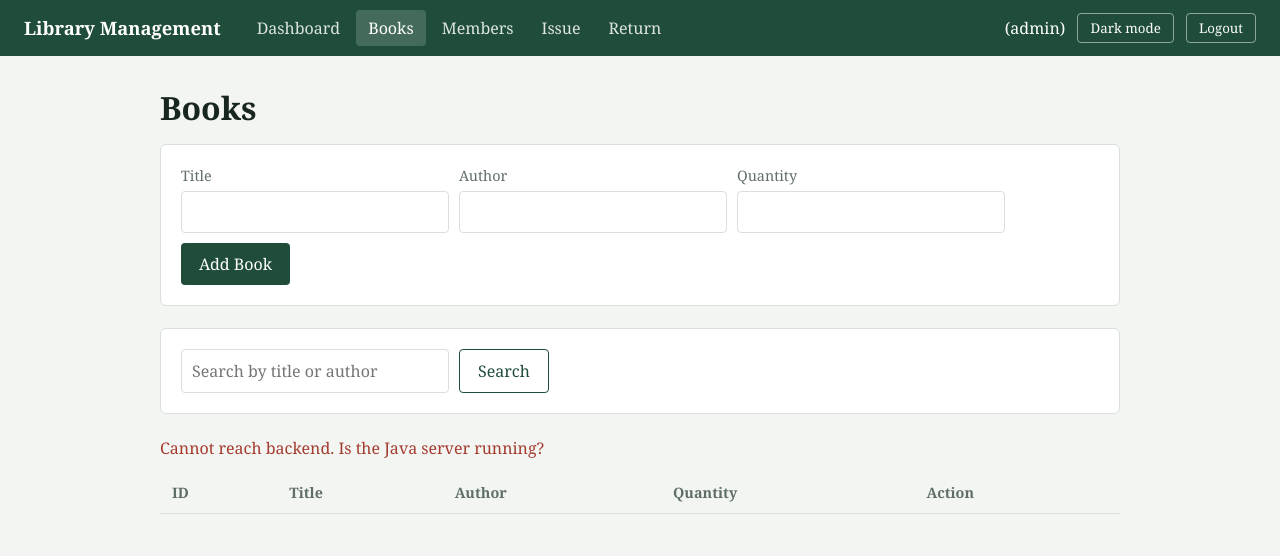
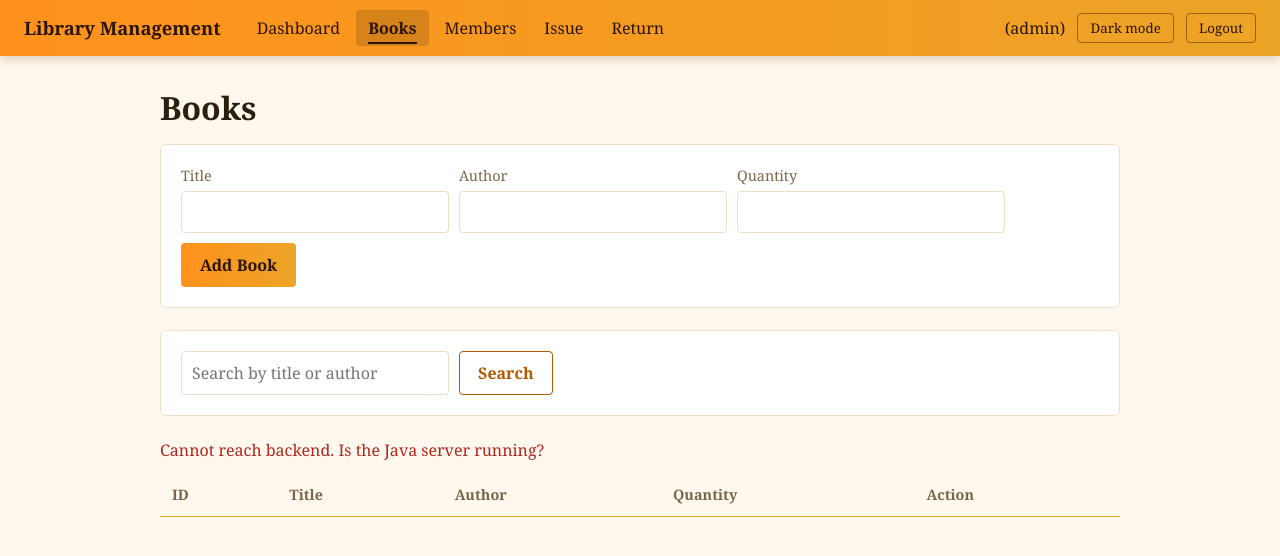
Before and after one commit to Anubhavkr0007/library-Management--System, a plain HTML site: page Library-Management-System/frontend/books.html in a window 1280 px wide. Drawn offline with Linux system fonts and the light colour scheme; no server answers; sample sign-in values are in the browser's storage.

Commit message:
Refactor CSS variables for improved theming
Updated color variables and styles for light and dark themes, enhancing the overall design and readability.

```diff
--- a/Library-Management-System/frontend/css/style.css
+++ b/Library-Management-System/frontend/css/style.css
@@ -1,53 +1,170 @@
+/* Library Management System - orange (#FF921C) + yellow (#ECA427) theme */
 :root {
   color-scheme: light;
-  --bg: #f3f5f2;
+  --bg: #fff8ef;
   --surface: #ffffff;
-  --ink: #17261f;
-  --muted: #5f6f67;
-  --line: #d9e0db;
-  --brand: #1f4d3a;
-  --brand-ink: #ffffff;
-  --accent: #b8862b;
-  --danger: #a33b2e;
-  --ok: #1f6b45;
+  --ink: #2b1f0e;
+  --muted: #7a6648;
+  --line: #f0dfc4;
+  --brand: #FF921C;
+  --accent: #ECA427;
+  --brand-ink: #2b1500;      /* dark text that stays readable on orange */
+  --brand-strong: #b25a00;   /* darker orange for text/borders on light surfaces */
+  --glow: rgba(255, 146, 28, 0.28);
+  --shadow: 0 6px 18px rgba(120, 70, 0, 0.14);
+  --danger: #b3261e;
+  --ok: #2e7d32;
 }
 :root[data-theme="dark"] {
   color-scheme: dark;
-    --bg: #101713; --surface: #18221c; --ink: #e8efe9; --muted: #9bab9f;
-    --line: #2b3a31; --brand: #4f9a76; --brand-ink: #0c130f; --accent: #d4a43f;
-    --danger: #e07a6b; --ok: #6fcf9f;
+  --bg: #17110a;
+  --surface: #221a10;
+  --ink: #f6ead7;
+  --muted: #bfa987;
+  --line: #3a2d1b;
+  --brand-strong: #ffb04f;
+  --glow: rgba(255, 146, 28, 0.35);
+  --shadow: 0 6px 18px rgba(0, 0, 0, 0.5);
+  --danger: #ff8a7a;
+  --ok: #7ed39a;
 }
+
 * { box-sizing: border-box; }
-body { margin: 0; font-family: Georgia, "Times New Roman", serif; background: var(--bg); color: var(--ink); line-height: 1.5; }
+body {
+  margin: 0;
+  font-family: Georgia, "Times New Roman", serif;
+  background: var(--bg);
+  color: var(--ink);
+  line-height: 1.5;
+  transition: background .3s ease, color .3s ease;
+}
 h1, h2, h3 { font-weight: 600; margin: 0 0 12px; }
-nav { background: var(--brand); color: var(--brand-ink); display: flex; flex-wrap: wrap; align-items: center; gap: 4px; padding: 10px 24px; }
+
+/* ---------- Navigation ---------- */
+nav {
+  background: linear-gradient(90deg, var(--brand), var(--accent));
+  color: var(--brand-ink);
+  display: flex; flex-wrap: wrap; align-items: center; gap: 4px;
+  padding: 10px 24px;
+  box-shadow: 0 3px 10px rgba(120, 70, 0, 0.25);
+  animation: slideDown .5s ease both;
+}
 nav .logo { font-size: 1.15rem; font-weight: 700; margin-right: 20px; }
-nav a { color: var(--brand-ink); text-decoration: none; padding: 6px 12px; border-radius: 4px; opacity: .85; }
-nav a:hover, nav a.active { opacity: 1; background: rgba(255,255,255,.16); }
+nav a {
+  color: var(--brand-ink); text-decoration: none;
+  padding: 6px 12px; border-radius: 4px;
+  position: relative; transition: background .2s ease;
+}
+nav a::after {
+  content: ""; position: absolute; left: 12px; right: 12px; bottom: 2px; height: 2px;
+  background: var(--brand-ink); transform: scaleX(0); transform-origin: left;
+  transition: transform .25s ease;
+}
+nav a:hover { background: rgba(0, 0, 0, .1); }
+nav a:hover::after, nav a.active::after { transform: scaleX(1); }
+nav a.active { background: rgba(0, 0, 0, .14); font-weight: 600; }
 nav .spacer { flex: 1; }
-nav button { background: transparent; border: 1px solid rgba(255,255,255,.5); color: var(--brand-ink); padding: 5px 12px; border-radius: 4px; cursor: pointer; font-family: inherit; }
+nav button {
+  background: transparent; border: 1px solid rgba(43, 21, 0, .45); color: var(--brand-ink);
+  padding: 5px 12px; border-radius: 4px; cursor: pointer; font-family: inherit;
+  transition: background .2s ease, transform .15s ease;
+}
+nav button:hover { background: rgba(0, 0, 0, .14); transform: translateY(-1px); }
+nav button:active { transform: scale(.96); }
+
+/* ---------- Layout ---------- */
 main { max-width: 1000px; margin: 28px auto; padding: 0 20px; }
-.panel { background: var(--surface); border: 1px solid var(--line); border-radius: 6px; padding: 20px; margin-bottom: 22px; }
+.panel {
+  background: var(--surface); border: 1px solid var(--line);
+  border-radius: 6px; padding: 20px; margin-bottom: 22px;
+  transition: background .3s ease, border-color .3s ease;
+}
+
+/* ---------- Dashboard cards ---------- */
 .cards { display: grid; grid-template-columns: repeat(auto-fit, minmax(190px, 1fr)); gap: 16px; }
-.card { background: var(--surface); border: 1px solid var(--line); border-left: 5px solid var(--brand); border-radius: 6px; padding: 18px; }
-.card .num { font-size: 2.2rem; font-weight: 700; }
+.card {
+  background: var(--surface); border: 1px solid var(--line);
+  border-left: 5px solid var(--brand); border-radius: 6px; padding: 18px;
+  transition: transform .25s ease, box-shadow .25s ease, border-left-color .25s ease;
+}
+.card:hover { transform: translateY(-4px); box-shadow: var(--shadow); border-left-color: var(--accent); }
+.card .num { font-size: 2.2rem; font-weight: 700; color: var(--brand-strong); }
 .card .label { color: var(--muted); }
+
+/* ---------- Forms ---------- */
 form.row { display: flex; flex-wrap: wrap; gap: 10px; align-items: flex-end; }
 label { display: flex; flex-direction: column; font-size: .9rem; color: var(--muted); gap: 4px; }
-input, select { padding: 9px 10px; border: 1px solid var(--line); border-radius: 4px; background: var(--surface); color: var(--ink); font-family: inherit; font-size: 1rem; min-width: 150px; }
-button.btn { background: var(--brand); color: var(--brand-ink); border: 0; padding: 10px 18px; border-radius: 4px; cursor: pointer; font-family: inherit; font-size: 1rem; }
-button.btn.alt { background: transparent; color: var(--brand); border: 1px solid var(--brand); }
+input, select {
+  padding: 9px 10px; border: 1px solid var(--line); border-radius: 4px;
+  background: var(--surface); color: var(--ink);
+  font-family: inherit; font-size: 1rem; min-width: 150px;
+  transition: border-color .2s ease, box-shadow .2s ease;
+}
+input:focus, select:focus {
+  outline: none; border-color: var(--brand); box-shadow: 0 0 0 3px var(--glow);
+}
+
+/* ---------- Buttons ---------- */
+button.btn {
+  background: linear-gradient(90deg, var(--brand) 0%, var(--accent) 50%, var(--brand) 100%);
+  background-size: 200% 100%;
+  color: var(--brand-ink); border: 1px solid transparent;
+  padding: 10px 18px; border-radius: 4px; cursor: pointer;
+  font-family: inherit; font-size: 1rem; font-weight: 600;
+  transition: background-position .5s ease, transform .15s ease, box-shadow .2s ease;
+}
+button.btn:hover { background-position: 100% 0; transform: translateY(-2px); box-shadow: var(--shadow); }
+button.btn:active { transform: translateY(0) scale(.97); box-shadow: none; }
+button.btn:focus-visible { outline: none; box-shadow: 0 0 0 3px var(--glow); }
+button.btn.alt {
+  background: transparent; color: var(--brand-strong); border: 1px solid var(--brand-strong);
+  transition: background-color .2s ease, color .2s ease, transform .15s ease, box-shadow .2s ease;
+}
+button.btn.alt:hover { background: var(--brand); color: var(--brand-ink); border-color: var(--brand); }
 button.small { padding: 5px 12px; font-size: .9rem; }
+
+/* ---------- Tables ---------- */
 table { width: 100%; border-collapse: collapse; background: var(--surface); }
 th, td { text-align: left; padding: 10px 12px; border-bottom: 1px solid var(--line); }
-th { background: var(--bg); font-size: .9rem; color: var(--muted); }
+th { background: var(--bg); font-size: .9rem; color: var(--muted); border-bottom: 2px solid var(--accent); }
+tbody tr { transition: background .2s ease; }
+tbody tr:hover { background: var(--glow); }
 .table-wrap { overflow-x: auto; }
+
+/* ---------- Messages ---------- */
 .msg { margin: 12px 0; min-height: 1.4em; }
 .msg.err { color: var(--danger); }
 .msg.good { color: var(--ok); }
 .tag-late { color: var(--danger); font-weight: 600; }
+
+/* ---------- Login ---------- */
 .login-box { max-width: 400px; margin: 90px auto; }
 .login-box form { display: flex; flex-direction: column; gap: 14px; }
 .login-box input, .login-box select { width: 100%; }
+.login-box .panel { border-top: 4px solid var(--brand); box-shadow: var(--shadow); }
 .theme-row { text-align: right; margin-bottom: 10px; }
 .hint { color: var(--muted); font-size: .88rem; }
+
+/* ---------- Animations ---------- */
+@keyframes fadeUp   { from { opacity: 0; transform: translateY(14px); } to { opacity: 1; transform: none; } }
+@keyframes slideDown { from { opacity: 0; transform: translateY(-100%); } to { opacity: 1; transform: none; } }
+@keyframes popIn    { from { opacity: 0; transform: scale(.94) translateY(10px); } to { opacity: 1; transform: none; } }
+@keyframes fadeIn   { from { opacity: 0; } to { opacity: 1; } }
+
+main > * { animation: fadeUp .5s ease both; }
+main > *:nth-child(2) { animation-delay: .08s; }
+main > *:nth-child(3) { animation-delay: .16s; }
+main > *:nth-child(4) { animation-delay: .24s; }
+main > *:nth-child(5) { animation-delay: .32s; }
+.login-box { animation: popIn .55s ease both; }
+.cards .card { animation: fadeUp .5s ease both; }
+.cards .card:nth-child(1) { animation-delay: .10s; }
+.cards .card:nth-child(2) { animation-delay: .18s; }
+.cards .card:nth-child(3) { animation-delay: .26s; }
+.cards .card:nth-child(4) { animation-delay: .34s; }
+tbody tr { animation: fadeIn .4s ease both; }
+.msg:not(:empty) { animation: fadeIn .3s ease both; }
+
+@media (prefers-reduced-motion: reduce) {
+  *, *::before, *::after { animation: none !important; transition: none !important; }
+}
```
